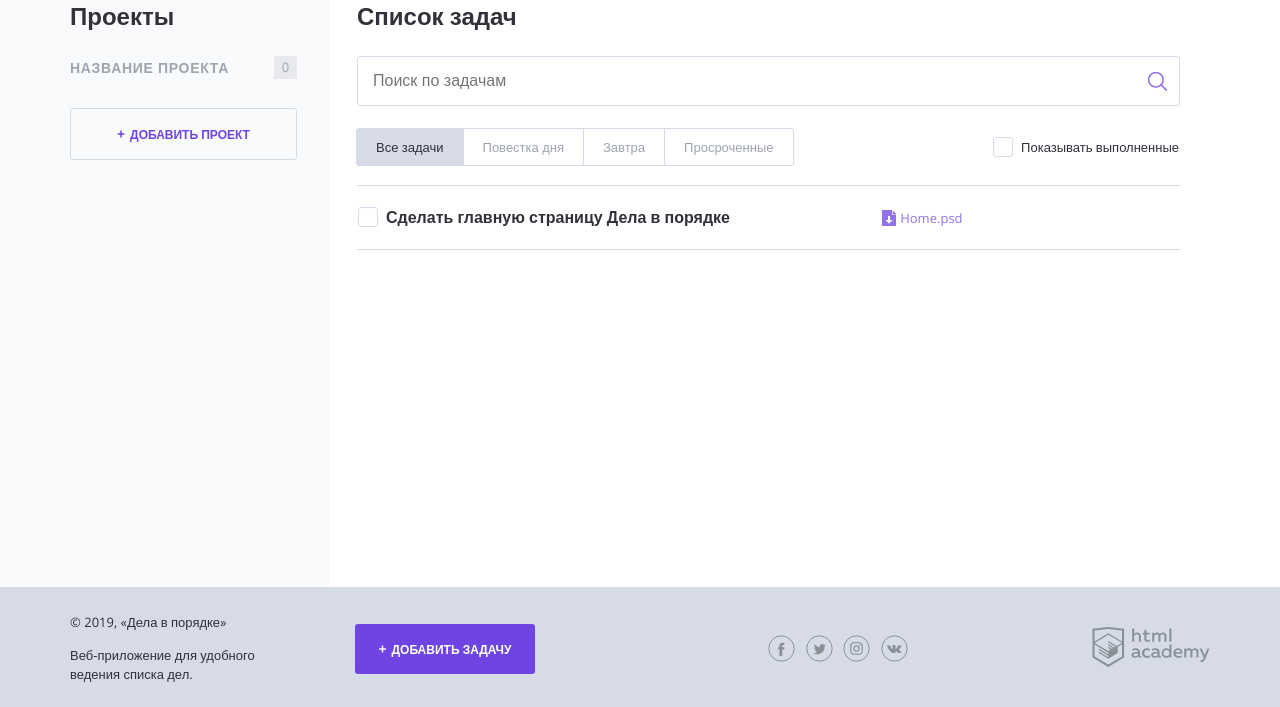
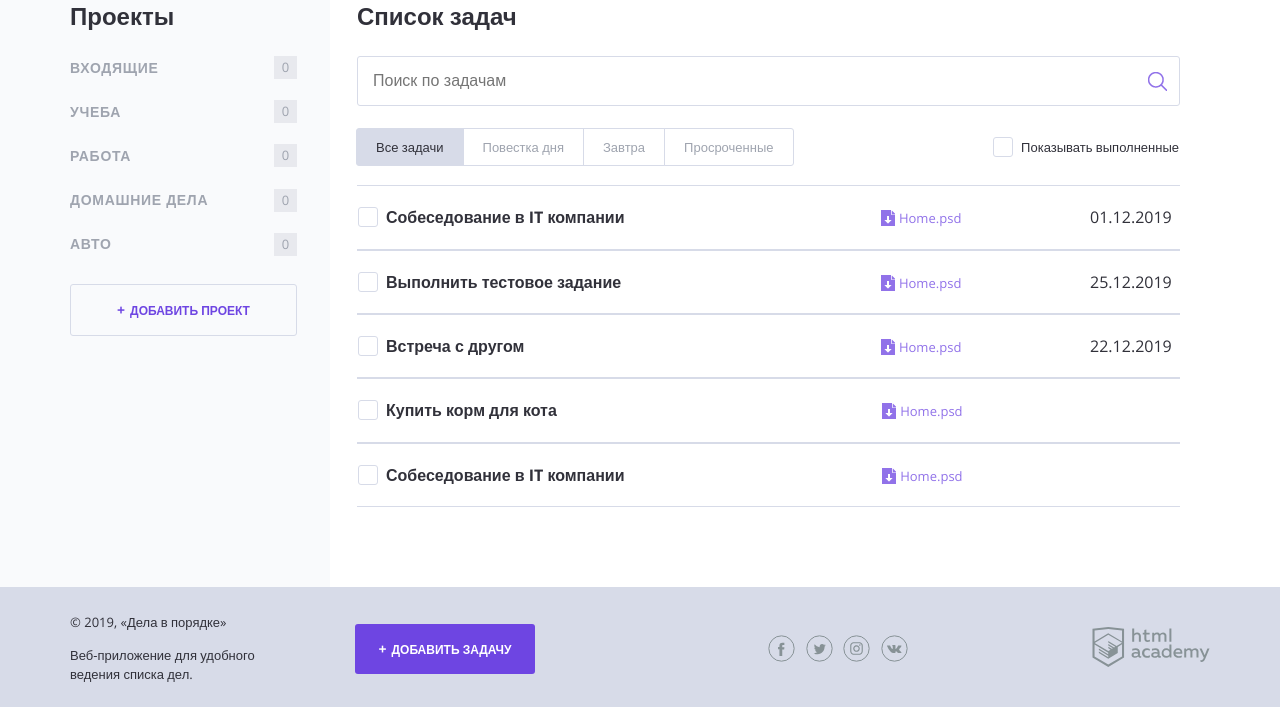
Before and after one commit to Andrey-Matanov/doingsdone, a PHP site: page / in a window 1280 px wide. Shown: the part 93-800 px from the top of the page. Run offline with PHP 8.4, Linux system fonts and the light colour scheme.

Commit message:
2.5. Итерация по массивам

```diff
--- a/index.php
+++ b/index.php
@@ -1,6 +1,48 @@
 <?php
-// показывать или нет выполненные задачи
 $show_complete_tasks = rand(0, 1);
+
+$projects_names = ['Входящие', 'Учеба', 'Работа', 'Домашние дела', 'Авто'];
+
+$tasks = [
+    [
+        'task' => 'Собеседование в IT компании',
+        'completion_date' => '01.12.2019',
+        'category' => 'Работа',
+        'completed' => false
+    ],
+    [
+        'task' => 'Выполнить тестовое задание',
+        'completion_date' => '25.12.2019',
+        'category' => 'Работа',
+        'completed' => false
+    ],
+    [
+        'task' => 'Сделать задание первого раздела',
+        'completion_date' => '21.12.2019',
+        'category' => 'Учеба',
+        'completed' => true
+    ],
+    [
+        'task' => 'Встреча с другом',
+        'completion_date' => '22.12.2019',
+        'category' => 'Входящие',
+        'completed' => false
+    ],
+    [
+        'task' => 'Купить корм для кота',
+        'completion_date' => null,
+        'category' => 'Домашние дела',
+        'completed' => false
+    ],
+    [
+        'task' => 'Собеседование в IT компании',
+        'completion_date' => null,
+        'category' => 'Домашние дела',
+        'completed' => false
+    ],
+
+]
+
     ?>
 <!DOCTYPE html>
 <html lang="ru">
@@ -24,7 +66,8 @@ $show_complete_tasks = rand(0, 1);
                 </a>
 
                 <div class="main-header__side">
-                <a class="main-header__side-item button button--plus open-modal" href="pages/form-task.html">Добавить задачу</a>
+                    <a class="main-header__side-item button button--plus open-modal"
+                        href="pages/form-task.html">Добавить задачу</a>
 
                     <div class="main-header__side-item user-menu">
                         <div class="user-menu__data">
@@ -42,10 +85,14 @@ $show_complete_tasks = rand(0, 1);
 
                     <nav class="main-navigation">
                         <ul class="main-navigation__list">
+                            <?php foreach ($projects_names as $project_name): ?>
                                 <li class="main-navigation__list-item">
-                            <a class="main-navigation__list-item-link" href="#">Название проекта</a>
+                                    <a class="main-navigation__list-item-link" href="#">
+                                        <?= $project_name; ?>
+                                    </a>
                                     <span class="main-navigation__list-item-count">0</span>
                                 </li>
+                            <?php endforeach; ?>
                         </ul>
                     </nav>
 
@@ -72,17 +119,29 @@ $show_complete_tasks = rand(0, 1);
 
                         <label class="checkbox">
                             <!--добавить сюда атрибут "checked", если переменная $show_complete_tasks равна единице-->
-                        <input class="checkbox__input visually-hidden show_completed" type="checkbox">
+                            <input class="
+                            checkbox__input
+                            visually-hidden
+                            show_completed
+                            <?php if ($show_complete_tasks == true): ?>
+                                checked
+                            <?php endif; ?>
+                            " type="checkbox">
                             <span class="checkbox__text">Показывать выполненные</span>
                         </label>
                     </div>
 
+                    <?php foreach ($tasks as $key => $task): ?>
+                        <?php if ($show_complete_tasks == false || $task['completed'] == false): ?>
                             <table class="tasks">
                                 <tr class="tasks__item task">
                                     <td class="task__select">
                                         <label class="checkbox task__checkbox">
-                                <input class="checkbox__input visually-hidden task__checkbox" type="checkbox" value="1">
-                                <span class="checkbox__text">Сделать главную страницу Дела в порядке</span>
+                                            <input class="checkbox__input visually-hidden task__checkbox" type="checkbox"
+                                                value=<?= $key + 1; ?>>
+                                            <span class="checkbox__text">
+                                                <?= $task['task']; ?>
+                                            </span>
                                         </label>
                                     </td>
 
@@ -90,10 +149,13 @@ $show_complete_tasks = rand(0, 1);
                                         <a class="download-link" href="#">Home.psd</a>
                                     </td>
 
-                        <td class="task__date"></td>
+                                    <td class="task__date">
+                                        <?= $task['completion_date']; ?>
+                                    </td>
                                 </tr>
-                    <!--показывать следующий тег <tr/>, если переменная $show_complete_tasks равна единице-->
                             </table>
+                        <?php endif; ?>
+                    <?php endforeach; ?>
                 </main>
             </div>
         </div>
@@ -114,36 +176,36 @@ $show_complete_tasks = rand(0, 1);
                 <a class="social__link social__link--facebook" href="#">
                     <span class="visually-hidden">Facebook</span>
                     <svg width="27" height="27" viewBox="0 0 27 27" xmlns="http://www.w3.org/2000/svg">
-                    <circle stroke="#879296" fill="none" cx="13.5" cy="13.5" r="12.667"/>
+                        <circle stroke="#879296" fill="none" cx="13.5" cy="13.5" r="12.667" />
                         <path fill="#879296"
-                          d="M14.26 20.983h-2.816v-6.626H10.04v-2.28h1.404v-1.364c0-1.862.79-2.922 3.04-2.922h1.87v2.28h-1.17c-.876 0-.972.322-.972.916v1.14h2.212l-.245 2.28h-1.92v6.625z"/>
+                            d="M14.26 20.983h-2.816v-6.626H10.04v-2.28h1.404v-1.364c0-1.862.79-2.922 3.04-2.922h1.87v2.28h-1.17c-.876 0-.972.322-.972.916v1.14h2.212l-.245 2.28h-1.92v6.625z" />
                     </svg>
                 </a><span class="visually-hidden">
                     ,</span>
                 <a class="social__link social__link--twitter" href="#">
                     <span class="visually-hidden">Twitter</span>
                     <svg width="27" height="27" viewBox="0 0 27 27" xmlns="http://www.w3.org/2000/svg">
-                    <circle stroke="#879296" fill="none" cx="13.5" cy="13.5" r="12.687"/>
+                        <circle stroke="#879296" fill="none" cx="13.5" cy="13.5" r="12.687" />
                         <path fill="#879296"
-                          d="M18.38 10.572c.525-.336.913-.848 1.092-1.445-.485.305-1.02.52-1.58.635-.458-.525-1.12-.827-1.816-.83-1.388.063-2.473 1.226-2.44 2.615-.002.2.02.4.06.596-2.017-.144-3.87-1.16-5.076-2.78-.22.403-.335.856-.332 1.315-.01.865.403 1.68 1.104 2.188-.397-.016-.782-.13-1.123-.333-.03 1.207.78 2.272 1.95 2.567-.21.06-.43.09-.653.088-.155.015-.313.015-.47 0 .3 1.045 1.238 1.777 2.324 1.815-.864.724-1.956 1.12-3.083 1.122-.198.013-.397.013-.595 0 1.12.767 2.447 1.18 3.805 1.182 4.57 0 7.066-3.992 7.066-7.456v-.34c.49-.375.912-.835 1.24-1.357-.465.218-.963.36-1.473.42z"/>
+                            d="M18.38 10.572c.525-.336.913-.848 1.092-1.445-.485.305-1.02.52-1.58.635-.458-.525-1.12-.827-1.816-.83-1.388.063-2.473 1.226-2.44 2.615-.002.2.02.4.06.596-2.017-.144-3.87-1.16-5.076-2.78-.22.403-.335.856-.332 1.315-.01.865.403 1.68 1.104 2.188-.397-.016-.782-.13-1.123-.333-.03 1.207.78 2.272 1.95 2.567-.21.06-.43.09-.653.088-.155.015-.313.015-.47 0 .3 1.045 1.238 1.777 2.324 1.815-.864.724-1.956 1.12-3.083 1.122-.198.013-.397.013-.595 0 1.12.767 2.447 1.18 3.805 1.182 4.57 0 7.066-3.992 7.066-7.456v-.34c.49-.375.912-.835 1.24-1.357-.465.218-.963.36-1.473.42z" />
                     </svg>
                 </a><span class="visually-hidden">
                     ,</span>
                 <a class="social__link social__link--instagram" href="#">
                     <span class="visually-hidden">Instagram</span>
                     <svg width="27" height="27" viewBox="0 0 27 27" xmlns="http://www.w3.org/2000/svg">
-                    <circle stroke="#879296" fill="none" cx="13.5" cy="13.5" r="12.687"/>
+                        <circle stroke="#879296" fill="none" cx="13.5" cy="13.5" r="12.687" />
                         <path fill="#879296"
-                          d="M13.5 8.3h2.567c.403.002.803.075 1.18.213.552.213.988.65 1.2 1.2.14.38.213.778.216 1.18v5.136c-.003.403-.076.803-.215 1.18-.213.552-.65.988-1.2 1.2-.378.14-.778.213-1.18.216h-5.135c-.403-.003-.802-.076-1.18-.215-.552-.214-.988-.65-1.2-1.2-.14-.38-.212-.78-.215-1.182V13.46v-2.566c.003-.403.076-.802.214-1.18.213-.552.65-.988 1.2-1.2.38-.14.778-.212 1.18-.215H13.5m0-1.143h-2.616c-.526.01-1.048.108-1.54.292-.853.33-1.527 1-1.856 1.854-.184.493-.283 1.014-.292 1.542v5.232c.01.526.108 1.048.292 1.54.33.853 1.003 1.527 1.855 1.856.493.184 1.015.283 1.54.293H16.117c.527-.01 1.048-.11 1.54-.293.854-.33 1.527-1.003 1.856-1.855.184-.493.283-1.015.293-1.54V13.46v-2.614c-.01-.528-.11-1.05-.293-1.542-.33-.853-1.002-1.525-1.855-1.855-.493-.185-1.014-.283-1.54-.293-.665.01-.89 0-2.617 0zm0 3.093c-2.51.007-4.07 2.73-2.808 4.898 1.26 2.17 4.398 2.16 5.645-.017.285-.495.434-1.058.433-1.63-.006-1.8-1.47-3.256-3.27-3.25zm0 5.378c-1.63-.007-2.64-1.777-1.82-3.185.823-1.41 2.86-1.4 3.67.017.18.316.276.675.278 1.04.006 1.177-.95 2.133-2.128 2.128zm4.118-5.524c0 .58-.626.94-1.127.65-.5-.29-.5-1.012 0-1.3.116-.067.245-.102.378-.102.418-.005.76.333.76.752z"/>
+                            d="M13.5 8.3h2.567c.403.002.803.075 1.18.213.552.213.988.65 1.2 1.2.14.38.213.778.216 1.18v5.136c-.003.403-.076.803-.215 1.18-.213.552-.65.988-1.2 1.2-.378.14-.778.213-1.18.216h-5.135c-.403-.003-.802-.076-1.18-.215-.552-.214-.988-.65-1.2-1.2-.14-.38-.212-.78-.215-1.182V13.46v-2.566c.003-.403.076-.802.214-1.18.213-.552.65-.988 1.2-1.2.38-.14.778-.212 1.18-.215H13.5m0-1.143h-2.616c-.526.01-1.048.108-1.54.292-.853.33-1.527 1-1.856 1.854-.184.493-.283 1.014-.292 1.542v5.232c.01.526.108 1.048.292 1.54.33.853 1.003 1.527 1.855 1.856.493.184 1.015.283 1.54.293H16.117c.527-.01 1.048-.11 1.54-.293.854-.33 1.527-1.003 1.856-1.855.184-.493.283-1.015.293-1.54V13.46v-2.614c-.01-.528-.11-1.05-.293-1.542-.33-.853-1.002-1.525-1.855-1.855-.493-.185-1.014-.283-1.54-.293-.665.01-.89 0-2.617 0zm0 3.093c-2.51.007-4.07 2.73-2.808 4.898 1.26 2.17 4.398 2.16 5.645-.017.285-.495.434-1.058.433-1.63-.006-1.8-1.47-3.256-3.27-3.25zm0 5.378c-1.63-.007-2.64-1.777-1.82-3.185.823-1.41 2.86-1.4 3.67.017.18.316.276.675.278 1.04.006 1.177-.95 2.133-2.128 2.128zm4.118-5.524c0 .58-.626.94-1.127.65-.5-.29-.5-1.012 0-1.3.116-.067.245-.102.378-.102.418-.005.76.333.76.752z" />
                     </svg>
                 </a>
                 <span class="visually-hidden">,</span>
                 <a class="social__link social__link--vkontakte" href="#">
                     <span class="visually-hidden">Вконтакте</span>
                     <svg width="27" height="27" viewBox="0 0 27 27" xmlns="http://www.w3.org/2000/svg">
-                    <circle stroke="#879296" fill="none" cx="13.5" cy="13.5" r="12.666"/>
+                        <circle stroke="#879296" fill="none" cx="13.5" cy="13.5" r="12.666" />
                         <path fill="#879296"
-                          d="M13.92 18.07c.142-.016.278-.074.39-.166.077-.107.118-.237.116-.37 0 0 0-1.13.516-1.296.517-.165 1.208 1.09 1.95 1.58.276.213.624.314.973.28h1.95s.973-.057.525-.837c-.38-.62-.865-1.17-1.432-1.626-1.208-1.1-1.043-.916.41-2.816.886-1.16 1.236-1.86 1.13-2.163-.108-.302-.76-.214-.76-.214h-2.164c-.092-.026-.19-.026-.282 0-.083.058-.15.135-.195.225-.224.57-.49 1.125-.8 1.656-.973 1.61-1.344 1.697-1.51 1.59-.37-.234-.272-.975-.272-1.433 0-1.56.243-2.202-.468-2.377-.32-.075-.647-.108-.974-.098-.604-.052-1.213.01-1.793.186-.243.116-.438.38-.32.4.245.018.474.13.642.31.152.303.225.638.214.975 0 0 .127 1.832-.302 2.056-.43.223-.692-.167-1.55-1.618-.29-.506-.547-1.03-.77-1.57-.038-.09-.098-.17-.174-.233-.1-.065-.214-.108-.332-.128H6.485s-.312 0-.42.137c-.106.135 0 .36 0 .36.87 2 2.022 3.868 3.42 5.543.923.996 2.21 1.573 3.567 1.598z"/>
+                            d="M13.92 18.07c.142-.016.278-.074.39-.166.077-.107.118-.237.116-.37 0 0 0-1.13.516-1.296.517-.165 1.208 1.09 1.95 1.58.276.213.624.314.973.28h1.95s.973-.057.525-.837c-.38-.62-.865-1.17-1.432-1.626-1.208-1.1-1.043-.916.41-2.816.886-1.16 1.236-1.86 1.13-2.163-.108-.302-.76-.214-.76-.214h-2.164c-.092-.026-.19-.026-.282 0-.083.058-.15.135-.195.225-.224.57-.49 1.125-.8 1.656-.973 1.61-1.344 1.697-1.51 1.59-.37-.234-.272-.975-.272-1.433 0-1.56.243-2.202-.468-2.377-.32-.075-.647-.108-.974-.098-.604-.052-1.213.01-1.793.186-.243.116-.438.38-.32.4.245.018.474.13.642.31.152.303.225.638.214.975 0 0 .127 1.832-.302 2.056-.43.223-.692-.167-1.55-1.618-.29-.506-.547-1.03-.77-1.57-.038-.09-.098-.17-.174-.233-.1-.065-.214-.108-.332-.128H6.485s-.312 0-.42.137c-.106.135 0 .36 0 .36.87 2 2.022 3.868 3.42 5.543.923.996 2.21 1.573 3.567 1.598z" />
                     </svg>
                 </a>
             </div>
@@ -161,4 +223,5 @@ $show_complete_tasks = rand(0, 1);
     <script src="flatpickr.js"></script>
     <script src="script.js"></script>
 </body>
+
 </html>
```
Lines whose indentation alone changed are shown as unchanged.
